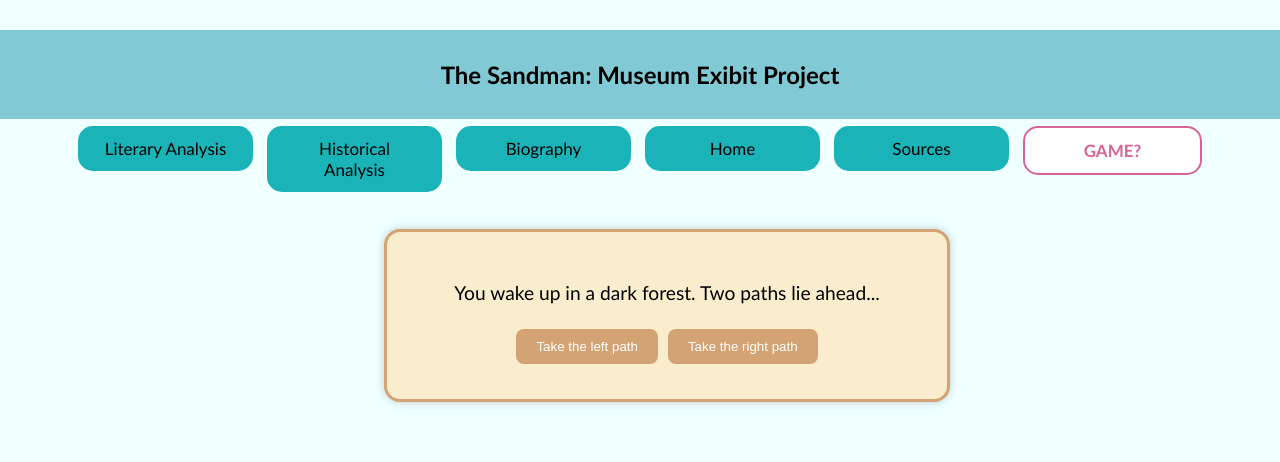
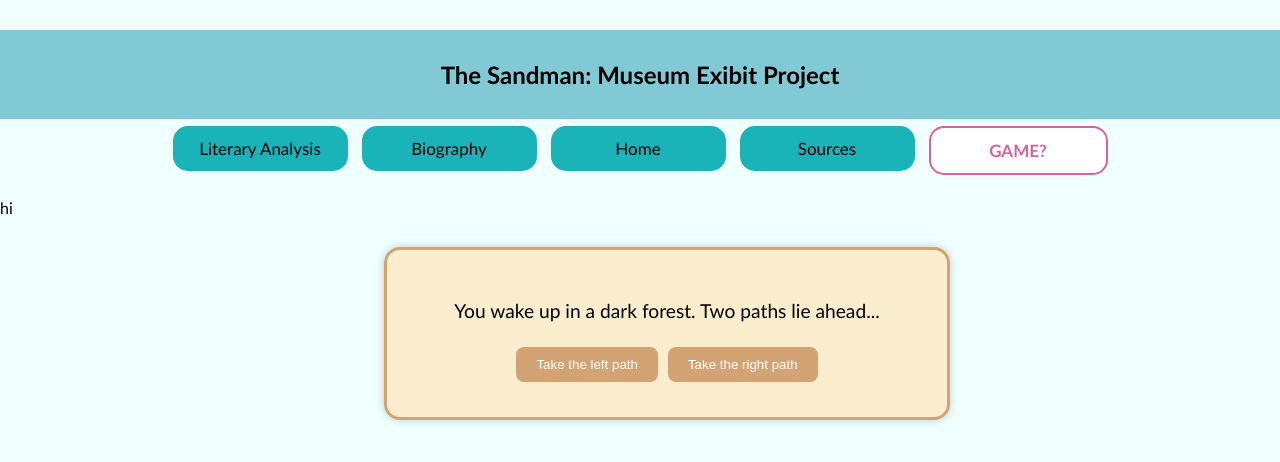
Before and after one commit to ShivaliSarvaiya/History_Project, a plain HTML site: page game.html in a window 1280 px wide. Drawn offline with Linux system fonts and the light colour scheme; a web font is replaced by a local one.

Commit message:
minor edits to game

```diff
--- a/css/style.css
+++ b/css/style.css
@@ -186,6 +186,12 @@ body {
     background-color: #bc6c25;
 }
 
+.game-intro-block {
+    width: 300px;
+    border: 3px #372b1e;
+    border-radius: 10px;
+}
+
 
 @keyframes bounce {
 
--- a/game.html
+++ b/game.html
@@ -13,14 +13,15 @@
     <h2 style="text-align: center;">The Sandman: Museum Exibit Project</h2>
     <ul class="navbar">
         <li><a href="literary_analysis.html">Literary Analysis</a></li>
-        <li><a href="historical_analysis.html">Historical Analysis</a></li>
         <li><a href="biography.html">Biography</a></li>
         <li><a href="index.html">Home</a></li>
         <li><a href="sources.html">Sources</a></li>
         <li><a href="game.html" class="active">GAME?</a></li>
 
     </ul>
-
+    <div class="game-intro-block">
+        <p>hi</p>
+    </div>
     <div class="game-container">
         <div id="story" class="story-text">You wake up in a dark forest. Two paths lie ahead...</div>
         <div id="choices"></div>
```
Also changed, not shown: js/javascript.js (+4 -6 lines).
